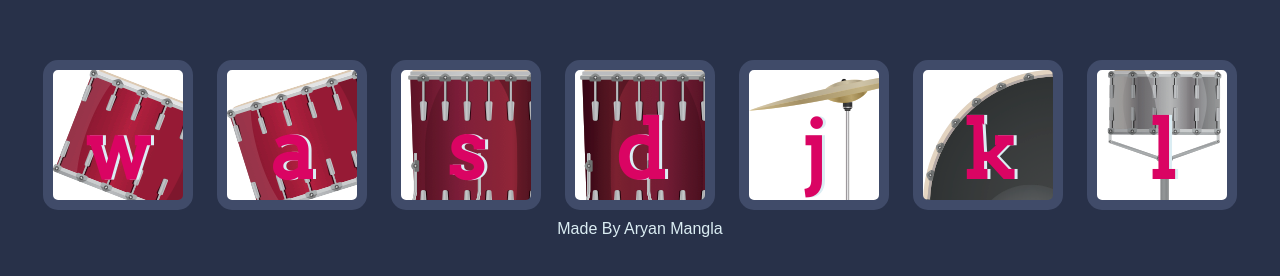
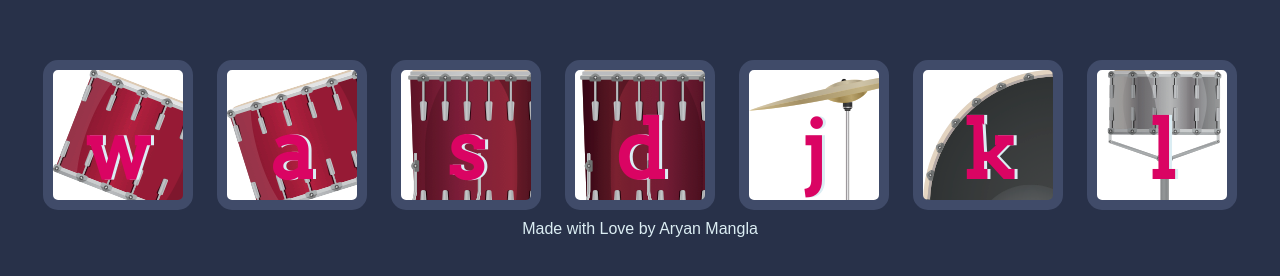
Before and after one commit to Aryan-9211/drum-kit, a plain HTML site: page index.html in a window 1280 px wide. Shown: the part 156-432 px from the top of the page. Drawn offline with Linux system fonts and the light colour scheme.

Commit message:
Update index.html

```diff
--- a/index.html
+++ b/index.html
@@ -22,7 +22,7 @@
       <button class="l drum">l</button>
     </div>
 
-    <footer class="aryan">Made By Aryan Mangla</footer>
+    <footer class="aryan">Made with Love by Aryan Mangla</footer>
     <script src="index.js" charset="utf-8"></script>
   </body>
 </html>
```
